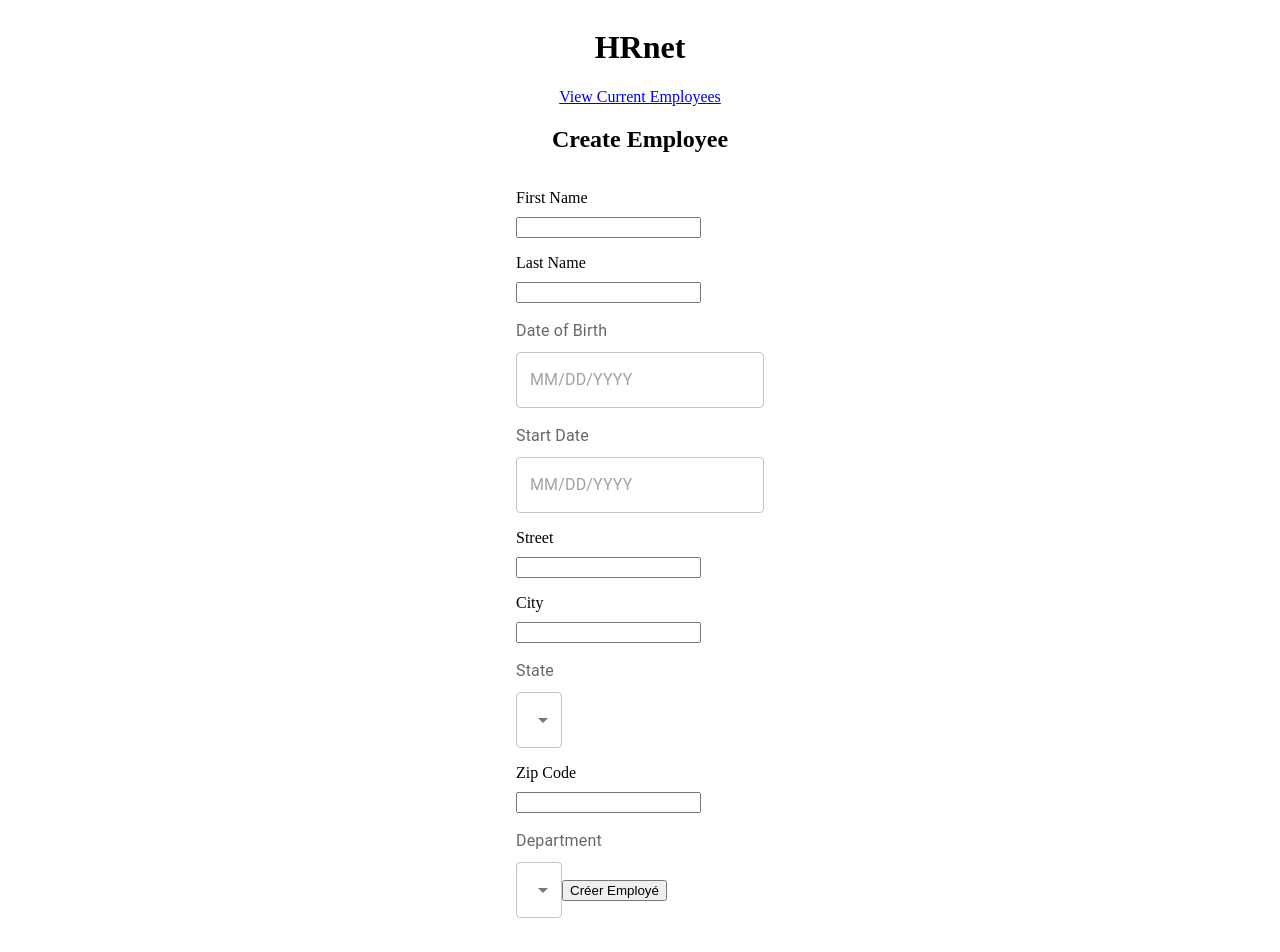
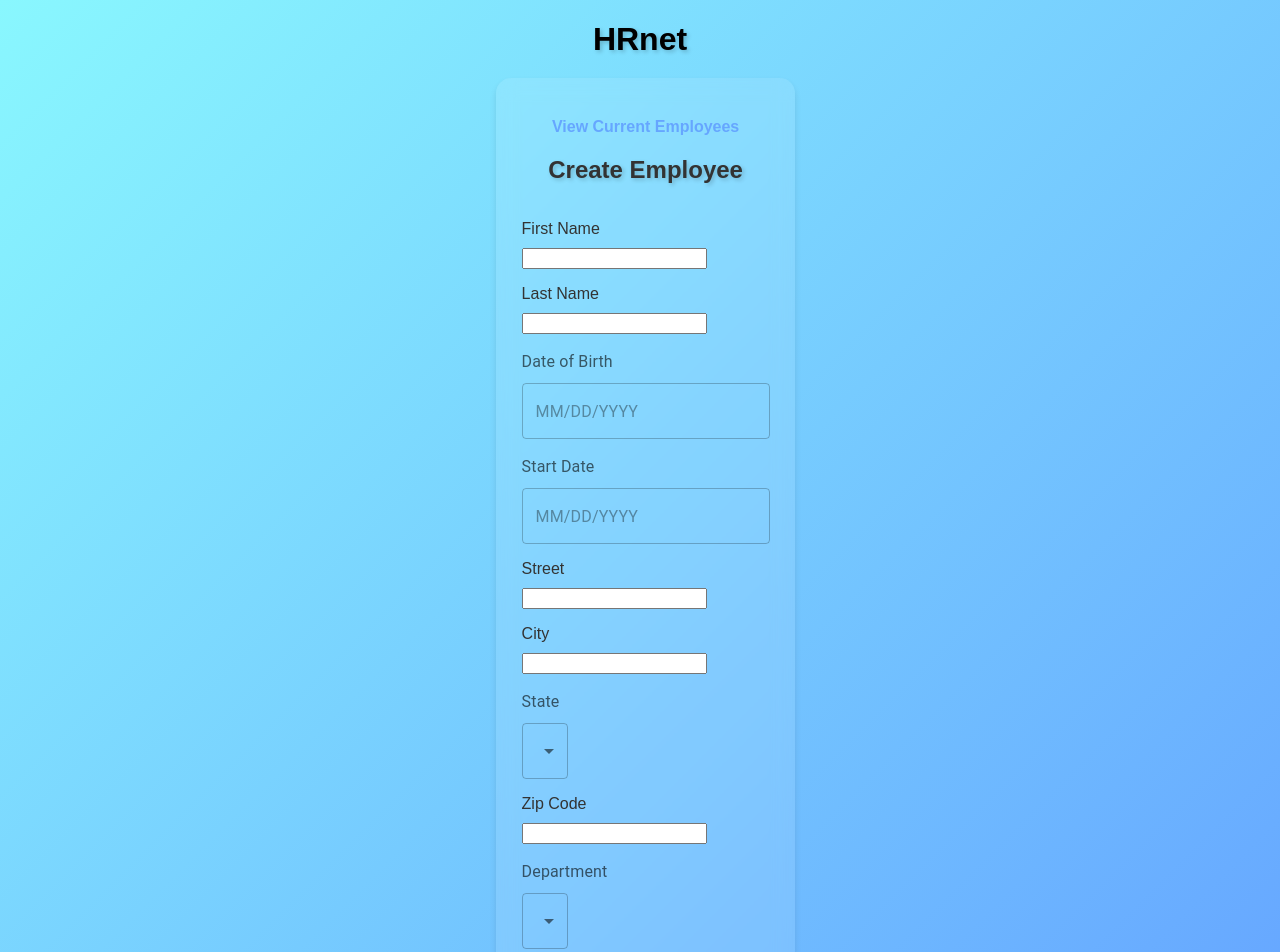
Before and after one commit to SabrinaMouginot/HRNet_P14, a React (Vite) app: page / in a window 1280 px wide. Shown: the top 952 px of the page. Before the commit the page ends 926 px from the top, so only its background shows below. Built offline with nearby package versions, Linux system fonts and the light colour scheme.

Commit message:
travail de style

```diff
--- a/src/app.css
+++ b/src/app.css
@@ -50,3 +50,99 @@ label {
     cursor: pointer;
     font-size: 20px;
 }
+
+/* *********** */
+
+/* Appliquer un background avec un dégradé sur toutes les pages */
+body {
+    margin: 0;
+    padding: 0;
+    font-family: Arial, sans-serif;
+    background: linear-gradient(135deg, #89f7fe 0%, #66a6ff 100%);
+    min-height: 100vh;
+    display: flex;
+    justify-content: center;
+    align-items: center;
+  }
+
+  /* Style général du conteneur */
+  .container {
+    background-color: rgba(255, 255, 255, 0.1);
+    backdrop-filter: blur(10px); /* Effet de flou */
+    border-radius: 15px;
+    padding: 20px;
+    box-shadow: 0 4px 6px rgba(0, 0, 0, 0.1);
+    max-width: 1000px;
+    width: 90%;
+    color: #333;
+  }
+
+  /* Style pour les titres */
+  h1, h2 {
+    /* color: #ffffff; */
+    text-shadow: 2px 2px 4px rgba(0, 0, 0, 0.2);
+    text-align: center;
+    margin-bottom: 20px;
+  }
+
+  /* Style des liens */
+  a {
+    display: inline-block;
+    margin-top: 20px;
+    color: #66a6ff;
+    text-decoration: none;
+    font-weight: bold;
+    transition: color 0.3s ease;
+  }
+
+  a:hover {
+    color: #89f7fe;
+    color: #ffffff;
+  }
+
+  /* Style des tables */
+  table {
+    width: 100%;
+    border-collapse: collapse;
+    margin-top: 20px;
+  }
+
+  table, th, td {
+    border: 1px solid #ddd;
+    padding: 8px;
+    text-align: left;
+  }
+
+  th {
+    background-color: #66a6ff;
+    color: white;
+  }
+
+  td {
+    background-color: rgba(255, 255, 255, 0.8);
+  }
+
+  /* Style des boutons */
+  button, input[type="submit"] {
+    background-color: #66a6ff;
+    color: white;
+    padding: 10px 20px;
+    border: none;
+    border-radius: 5px;
+    cursor: pointer;
+    transition: background-color 0.3s ease;
+    display: flex;
+    margin-top: 10px;
+  }
+
+  button:hover, input[type="submit"]:hover {
+    background-color: #89f7fe;
+  }
+
+  /* Style pour les messages d'erreur */
+.error-message {
+    color: #ff4c4c;
+    font-weight: bold;
+    margin-top: 10px;
+    text-align: center;
+  }
--- a/src/components/MyForm.jsx
+++ b/src/components/MyForm.jsx
@@ -109,32 +109,32 @@ function MyForm() {
             {/* Prénom */}
             <label htmlFor="firstName">First Name</label>
             <input id="firstName" {...register("firstName")} />
-            {errors.firstName && <p>{errors.firstName.message}</p>}
+            {errors.firstName && <p className="error-message">{errors.firstName.message}</p>}
 
             {/* Nom de famille */}
             <label htmlFor="lastName">Last Name</label>
             <input id="lastName" {...register("lastName")} />
-            {errors.lastName && <p>{errors.lastName.message}</p>}
+            {errors.lastName && <p className="error-message">{errors.lastName.message}</p>}
 
             {/* Date de naissance */}
             <InputLabel id="dateOfBirthLabel">Date of Birth</InputLabel>
             <DatePicker labelId="dateOfBirthLabel" id="dateOfBirth" {...register("dateOfBirth")} />
-            {errors.dateOfBirth && <p>{errors.dateOfBirth.message}</p>}
+            {errors.dateOfBirth && <p className="error-message">{errors.dateOfBirth.message}</p>}
 
             {/* Date de début */}
             <InputLabel id="startDateLabel">Start Date</InputLabel>
             <DatePicker labelId="startDateLabel" id="startDate" {...register("startDate")} />
-            {errors.startDate && <p>{errors.startDate.message}</p>}
+            {errors.startDate && <p className="error-message">{errors.startDate.message}</p>}
 
             {/* Adresse */}
             <label htmlFor="street">Street</label>
             <input id="street" {...register("street")} />
-            {errors.street && <p>{errors.street.message}</p>}
+            {errors.street && <p className="error-message">{errors.street.message}</p>}
 
             {/* Ville */}
             <label htmlFor="city">City</label>
             <input id="city" {...register("city")} />
-            {errors.city && <p>{errors.city.message}</p>}
+            {errors.city && <p className="error-message">{errors.city.message}</p>}
 
             {/* État */}
             <InputLabel id="state-select">State</InputLabel>
@@ -149,12 +149,12 @@ function MyForm() {
                 ))}
             </Select>
 
-            {errors.state && <p>{errors.state.message}</p>}
+            {errors.state && <p className="error-message">{errors.state.message}</p>}
 
             {/* Code postal */}
             <label htmlFor="zipCode">Zip Code</label>
             <input id="zipCode" {...register("zipCode")} />
-            {errors.zipCode && <p>{errors.zipCode.message}</p>}
+            {errors.zipCode && <p className="error-message">{errors.zipCode.message}</p>}
 
             {/* Département */}
             <InputLabel id="department-select">Department</InputLabel>
@@ -169,10 +169,10 @@ function MyForm() {
                 ))}
             </Select>
 
-            {errors.department && <p>{errors.department.message}</p>}
+            {errors.department && <p className="error-message">{errors.department.message}</p>}
 
             {/* Soumission du formulaire */}
-            <button type="submit">Créer Employé</button>
+            <button type="submit">Create Employee</button>
         </form>
     );
 }
```
